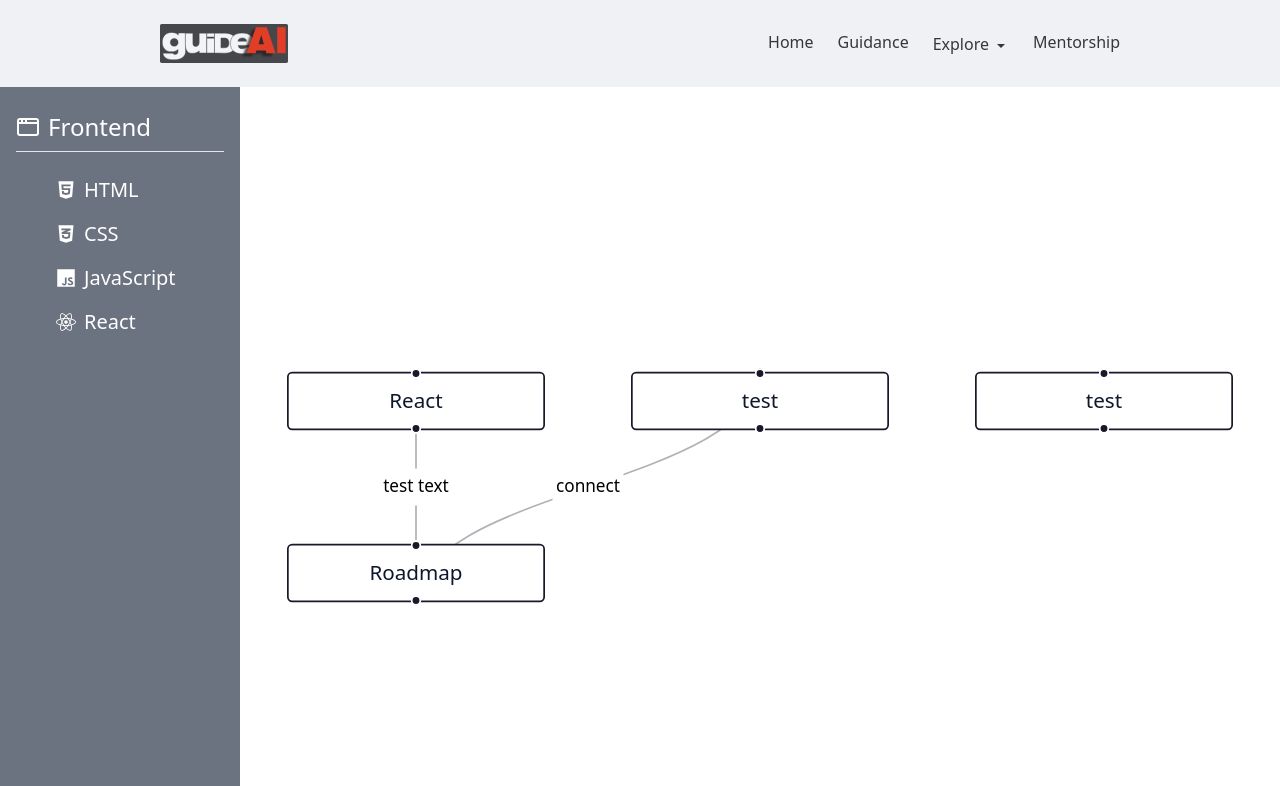
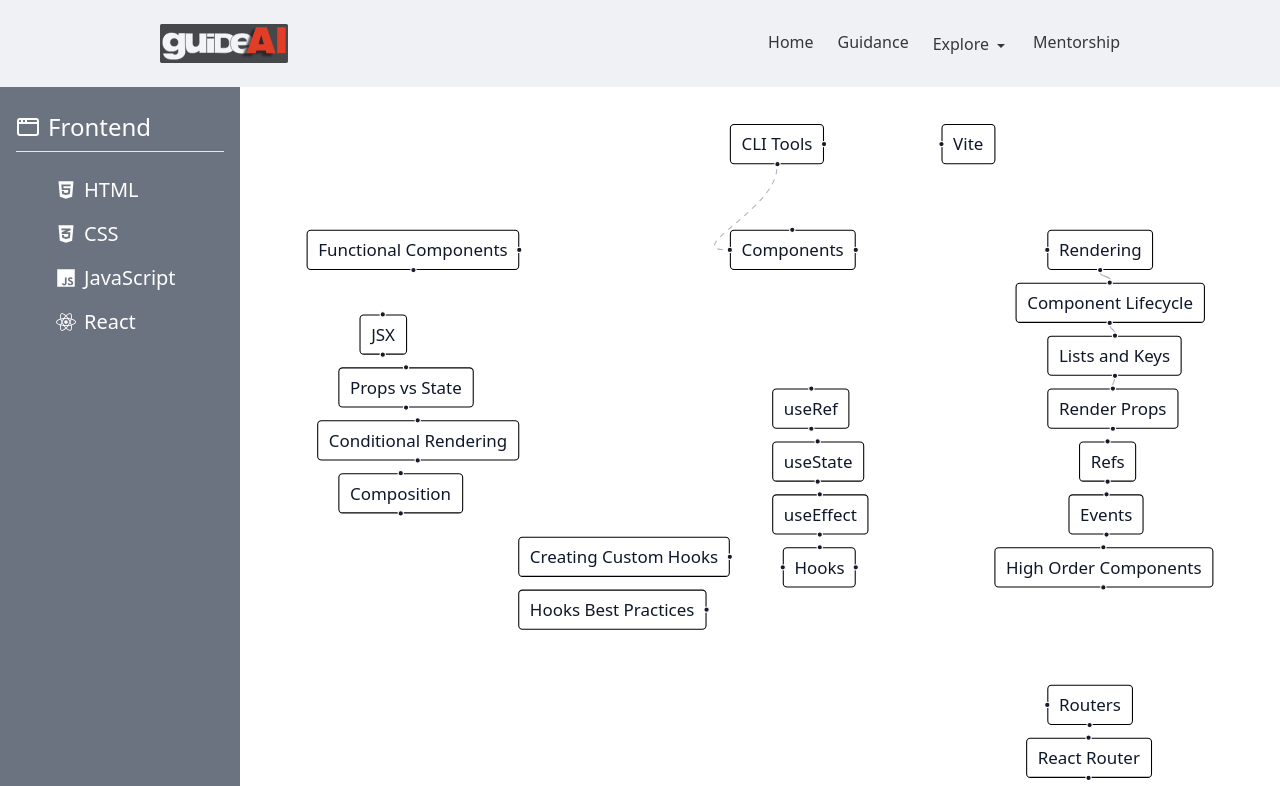
Before and after one commit to career-counseling-ai/guideAI, a React (Vite) app in the folder frontend/: page /explore/roadmaps/react-roadmap in a window 1280 px wide. Shown: the top 786 px of the page. Built offline with nearby package versions, Linux system fonts and the light colour scheme.

Commit message:
updated nodes

```diff
--- a/frontend/src/App.jsx
+++ b/frontend/src/App.jsx
@@ -2,7 +2,6 @@ import { createBrowserRouter, RouterProvider } from 'react-router-dom';
 
 //page
 import {
-  Guidance,
   Opportunities,
   Mentorship,
   Error,
--- a/frontend/src/components/Opportunities/JobCard.jsx
+++ b/frontend/src/components/Opportunities/JobCard.jsx
@@ -11,14 +11,14 @@ export default function JobCard(props) {
                 <p className='text-lg font-semibold'>{props.title} - {props.company}</p>
                 <p>{props.type} • {props.experience} • {props.location} </p>
                 <div className='flex items-center gap-2'>
-                    {props.skills.map(skill=>(
-                        <p className='text-gray-500 px-2 py-1 rounded-md border border-gray-500'>{skill}</p>)
+                    {props.skills.map((skill,index)=>(
+                        <p key={index} className='text-gray-500 px-2 py-1 rounded-md border border-gray-500'>{skill}</p>)
                     )}
                 </div>
             </div>
             <div className='flex items-center gap-4'>
                 <p className='text-gray-400'>Posted {diffInDays} Days ago</p>
-                <a href={props.jobLink} target="_blank">
+                <a href={props.jobLink} target="_blank" rel="noopener noreferrer">
                     <button className='border border-black px-8 py-2 rounded-md hover:bg-gray-500 hover:text-white'>Apply</button>
                 </a>
 
--- a/frontend/src/components/Roadmaps/CustomNodes.jsx
+++ b/frontend/src/components/Roadmaps/CustomNodes.jsx
@@ -219,13 +219,51 @@ export const TopLeftBottom = ({data})=>{
             <Handle
             type="source"
             position={Position.Left}
-            id="a"
             />
             <Handle
             type="source"
             position={Position.Bottom}
-            id="b"
             />
         </div>
     )
 };
+
+export const TopRightBottom = ({data})=>{
+    return (
+        <div style={{ padding: '10px', border: '1px solid black', borderRadius: '4px'}}>
+            <div>{data.label}</div>
+            <Handle
+            type="target"
+            position={Position.Top}
+            />
+            <Handle
+            type="source"
+            position={Position.Right}
+            />
+            <Handle
+            type="source"
+            position={Position.Bottom}
+            />
+        </div>
+    )
+};
+
+export const LeftTopRight = ({data})=>{
+    return (
+        <div style={{ padding: '10px', border: '1px solid black', borderRadius: '4px'}}>
+            <div>{data.label}</div>
+            <Handle
+            type="target"
+            position={Position.Left}
+            />
+            <Handle
+            type="source"
+            position={Position.Top}
+            />
+            <Handle
+            type="source"
+            position={Position.Right}
+            />
+        </div>
+    )
+};
--- a/frontend/src/components/Roadmaps/Data/React.json
+++ b/frontend/src/components/Roadmaps/Data/React.json
@@ -2,59 +2,154 @@
   "nodes": [
     {
       "id": "1",
-            "data": {
-                "label": "React"
-            },
-            "position": {
-                "x": 0,
-                "y": 0
-            }
+      "data": { "label": "CLI Tools" },
+      "position": { "x": 500, "y": 0 },
+      "type":"RightBottom"
     },
     {
       "id": "2",
-            "data": {
-                "label": "Roadmap"
+      "data": { "label": "Components" },
+      "position": { "x": 500, "y": 100 },
+      "type":"LeftTopRight"
     },
-            "position": {
-                "x": 0,
-                "y": 100
-            }
+    {
+      "id": "11",
+      "data": { "label": "Functional Components" },
+      "position": { "x": 100, "y": 100 },
+      "type":"RightBottom"
+    },
+    {
+      "id": "18",
+      "data": { "label": "JSX" },
+      "position": { "x": 150, "y": 180 },
+      "type":"TopBottom"
+    },
+    {
+      "id": "19",
+      "data": { "label": "Props vs State" },
+      "position": { "x": 130, "y": 230 },
+      "type":"TopBottom"
+    },
+    {
+      "id": "20",
+      "data": { "label": "Conditional Rendering" },
+      "position": { "x": 110, "y": 280 },
+      "type":"TopBottom"
+    },
+    {
+      "id": "21",
+      "data": { "label": "Composition" },
+      "position": { "x": 130, "y": 330 },
+      "type":"TopBottom"
     },
     {
       "id": "3",
-            "data": {
-                "label": "test"
-            },
-            "position": {
-                "x": 200,
-                "y": 0
-            }
+      "data": { "label": "Vite" },
+      "position": { "x": 700, "y": 0 },
+      "type":"LeftSource"
     },
     {
       "id": "4",
-            "data": {
-                "label": "test"
-            },
-            "position": {
-                "x": 400,
-                "y": 0
-            }
-        }
-    ],
-    "edges": [
-        {
-            "id": "1-2",
-            "source": "1",
-            "target": "2",
-            "label": "test text",
-            "type": "smoothstep"
+      "data": { "label": "Rendering" },
+      "position": { "x": 800, "y": 100 },
+      "type":"LeftBottom"
     },
     {
-            "id": "2-3",
-            "source": "2",
-            "target": "3",
-            "label": "connect",
-            "type": "simplebezier"
+      "id": "5",
+      "data": { "label": "Component Lifecycle" },
+      "position": { "x": 770, "y": 150 },
+      "type":"TopBottom"
+    },
+    {
+      "id": "6",
+      "data": { "label": "Lists and Keys" },
+      "position": { "x": 800, "y": 200 },
+      "type":"TopBottom"
+    },
+    {
+      "id": "7",
+      "data": { "label": "Render Props" },
+      "position": { "x": 800, "y": 250 },
+      "type":"TopBottom"
+    },
+    {
+      "id": "8",
+      "data": { "label": "Refs" },
+      "position": { "x": 830, "y": 300 },
+      "type":"TopBottom"
+    },
+    {
+      "id": "9",
+      "data": { "label": "Events" },
+      "position": { "x": 820, "y": 350 },
+      "type":"TopBottom"
+    },
+    {
+      "id": "10",
+      "data": { "label": "High Order Components" },
+      "position": { "x": 750, "y": 400 },
+      "type":"TopBottom"
+    },
+    {
+      "id": "22",
+      "data": { "label": "Routers" },
+      "position": { "x": 800, "y": 530 },
+      "type":"LeftBottom"
+    },
+    {
+      "id": "23",
+      "data": { "label": "React Router" },
+      "position": { "x": 780, "y": 580 },
+      "type":"TopBottom"
+    },
+    {
+      "id": "24",
+      "data": { "label": "Tanstack Router" },
+      "position": { "x": 770, "y": 630 },
+      "type":"TopTarget"
+    },
+    {
+      "id": "25",
+      "data": { "label": "State Management" },
+      "position": { "x": 500, "y": 650 },
+      "type":"LeftTopRight"
+    },
+    {
+      "id": "12",
+      "data": { "label": "Hooks" },
+      "position": { "x": 550, "y": 400 },
+      "type":"LeftTopRight"
+    },
+    {
+      "id": "13",
+      "data": { "label": "Creating Custom Hooks" },
+      "position": { "x": 300, "y": 390 },
+      "type":"RightTarget"
+    },
+    {
+      "id": "14",
+      "data": { "label": "Hooks Best Practices" },
+      "position": { "x": 300, "y": 440 },
+      "type":"RightTarget"
+    },
+    {
+      "id": "15",
+      "data": { "label": "useEffect" },
+      "position": { "x": 540, "y": 350 },
+      "type":"TopBottom"
+    },
+    {
+      "id": "16",
+      "data": { "label": "useState" },
+      "position": { "x": 540, "y": 300 },
+      "type":"TopBottom"
+    },
+    {
+      "id": "17",
+      "data": { "label": "useRef" },
+      "position": { "x": 540, "y": 250 },
+      "type":"TopBottom"
     }
+
   ]
 }
--- /dev/null
+++ b/frontend/src/components/Roadmaps/Data/ReactEdges.json
@@ -0,0 +1,11 @@
+{
+    "edges": [
+      { "id": "1-3", "source": "1", "target": "3","animated":"true"},
+      { "id": "1-2", "source": "1", "target": "2","animated":"true"},
+
+      { "id": "2-3", "source": "2", "target": "3","sourceHandle":"b","animated":"true","type":"simplebezier"},
+      { "id": "4-5", "source": "4", "target": "5"},
+      { "id": "5-6", "source": "5", "target": "6"},
+      { "id": "6-7", "source": "6", "target": "7"}
+    ]
+  }
--- a/frontend/src/components/Roadmaps/Maps/ReactMap.jsx
+++ b/frontend/src/components/Roadmaps/Maps/ReactMap.jsx
@@ -1,9 +1,11 @@
 import Map from "../Map";
 import ReactData from '../Data/React.json';
+import ReactEdges from '../Data/ReactEdges.json'
 import nodeTypes from "../NodeTypes";
 
 function ReactMap() {
-  const { nodes, edges } = ReactData;
+  const nodes = ReactData.nodes;
+  const edges = ReactEdges.edges;
 
   return (
     <Map
--- a/frontend/src/components/Roadmaps/NodeTypes.jsx
+++ b/frontend/src/components/Roadmaps/NodeTypes.jsx
@@ -1,23 +1,30 @@
 //custom nodes
-import {BottomSource, BottomTarget, LeftBottom, LeftRight, LeftSource, LeftTarget, RightBottom, RightLeft, RightSource, RightTarget, TopBottom, TopLeft, TopLeftBottom, TopRight, TopSource, TopTarget} from './CustomNodes'
+import {BottomSource, BottomTarget, LeftBottom, LeftRight, LeftSource, LeftTarget, LeftTopRight, RightBottom, RightLeft, RightSource, RightTarget, TopBottom, TopLeft, TopLeftBottom, TopRight, TopRightBottom, TopSource, TopTarget} from './CustomNodes'
 
 const nodeTypes = {
   'TopSource':TopSource,
   'BottomSource':BottomSource,
   'LeftSource':LeftSource,
   'RightSource':RightSource,
+
   'TopLeft':TopLeft,
   'TopRight':TopRight,
   'LeftBottom':LeftBottom,
   'RightBottom':RightBottom,
+
   'TopTarget':TopTarget,
   'BottomTarget':BottomTarget,
   'LeftTarget':LeftTarget,
   'RightTarget':RightTarget,
+
   'LeftRight':LeftRight,
   'RightLeft':RightLeft,
   'TopBottom':TopBottom,
-  'TopLeftBottom':TopLeftBottom
+
+  'TopLeftBottom':TopLeftBottom,
+  'TopRightBottom':TopRightBottom,
+  'LeftTopRight':LeftTopRight,
+
 
 };
 
--- a/frontend/src/pages/index.js
+++ b/frontend/src/pages/index.js
@@ -1,4 +1,3 @@
-export { default as Guidance } from './Guidance';
 export { default as Mentorship } from './Mentorship';
 export { default as Opportunities } from './Opportunities';
 export { default as Error } from './Error';
```
Also changed, not shown: frontend/src/components/Explore.jsx (+25 -12 lines). Lines whose indentation alone changed are shown as unchanged.
